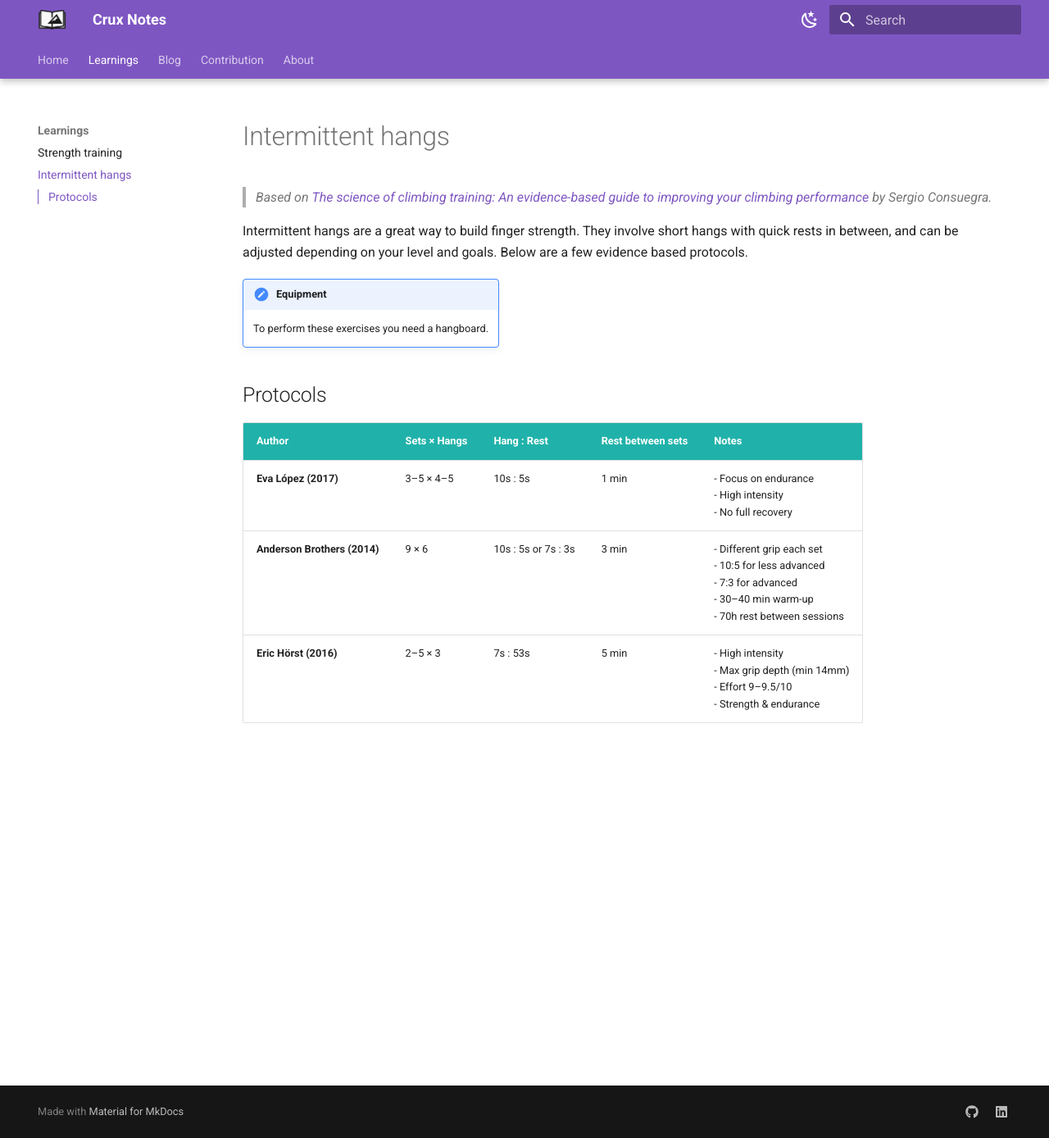
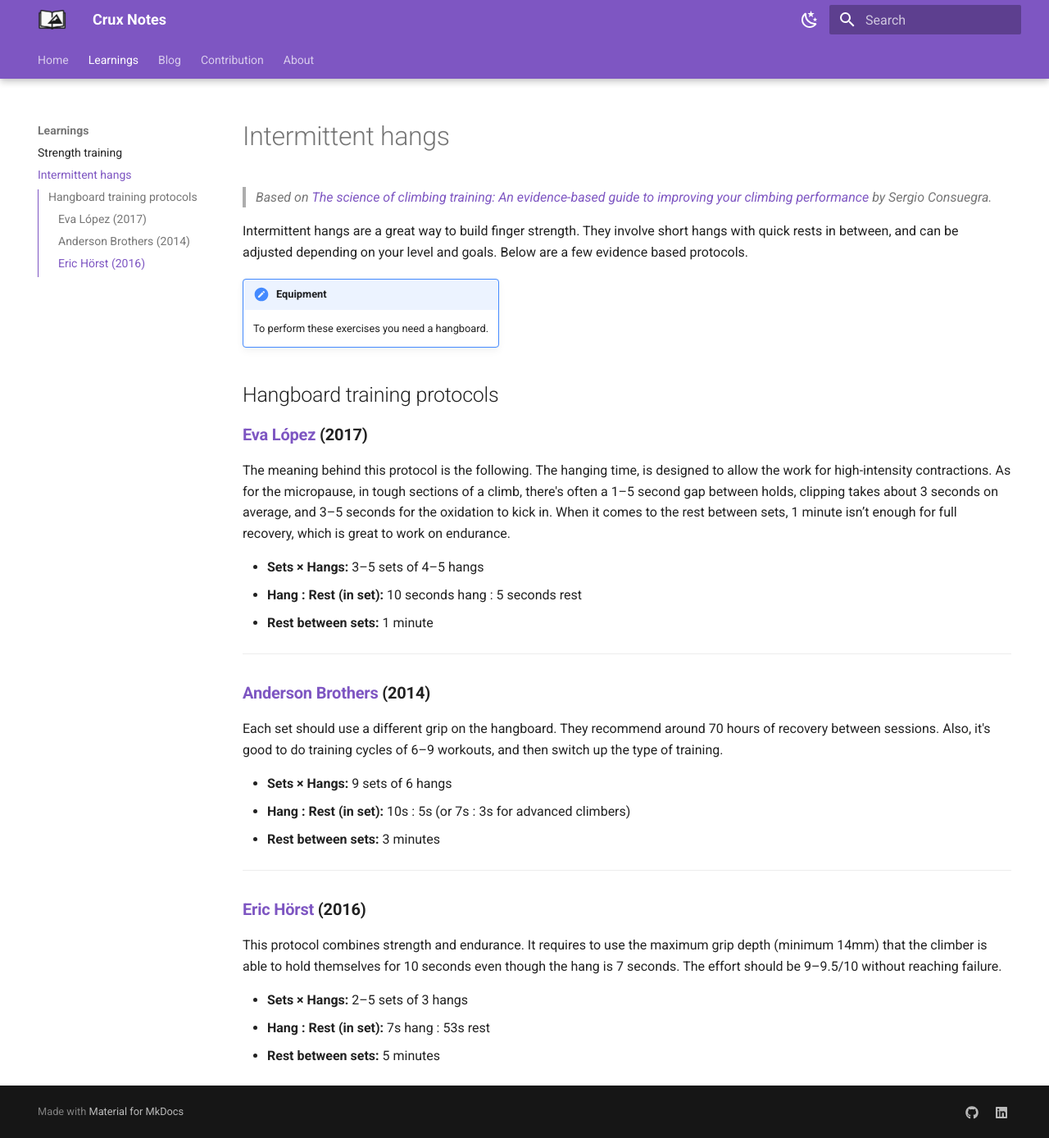
Before and after one commit to tsolakoua/cruxnotes, an MkDocs documentation site: the page built from docs/intermittent-hangs.md, in a window 1280 px wide and 1388 px high. Shown: the whole window at 82% size. Built offline with MkDocs 1.6.1 and Material for MkDocs 9.7.7, drawn with Linux system fonts in a browser that asks for light colours.

Commit message:
update hangboard training

```diff
--- a/docs/intermittent-hangs.md
+++ b/docs/intermittent-hangs.md
@@ -8,11 +8,31 @@ Intermittent hangs are a great way to build finger strength. They involve short
     To perform these exercises you need a hangboard.
 
 
+## Hangboard training protocols
 
-## Protocols
+### **[Eva López](https://www.instagram.com/eva_lopez_rivera/) (2017)**
 
-| Author                     | Sets × Hangs | Hang : Rest         | Rest between sets | Notes                                                        |
-| -------------------------- | ------------ | ------------------- | ----------------- | ------------------------------------------------------------ |
-| **Eva López (2017)**       | 3–5 × 4–5    | 10s : 5s            | 1 min             | - Focus on endurance<br>- High intensity<br>- No full recovery |
-| **Anderson Brothers (2014)** | 9 × 6      | 10s : 5s or 7s : 3s | 3 min             | - Different grip each set<br>- 10:5 for less advanced<br>- 7:3 for advanced<br>- 30–40 min warm-up<br>- 70h rest between sessions |
-| **Eric Hörst (2016)**      | 2–5 × 3      | 7s : 53s            | 5 min             | - High intensity<br>- Max grip depth (min 14mm)<br>- Effort 9–9.5/10<br>- Strength & endurance |
+The meaning behind this protocol is the following. The hanging time, is designed to allow the work for high-intensity contractions. As for the micropause, in tough sections of a climb, there's often a 1–5 second gap between holds, clipping takes about 3 seconds on average, and 3–5 seconds for the oxidation to kick in. When it comes to the rest between sets, 1 minute isn’t enough for full recovery, which is great to work on endurance.
+
+* **Sets × Hangs:** 3–5 sets of 4–5 hangs
+* **Hang : Rest (in set):** 10 seconds hang : 5 seconds rest
+* **Rest between sets:** 1 minute
+
+---
+
+### **[Anderson Brothers](https://rockclimberstrainingmanual.com/) (2014)**
+
+Each set should use a different grip on the hangboard. They recommend around 70 hours of recovery between sessions. Also, it's good to do training cycles of 6–9 workouts, and then switch up the type of training.
+
+* **Sets × Hangs:** 9 sets of 6 hangs
+* **Hang : Rest (in set):** 10s : 5s (or 7s : 3s for advanced climbers)
+* **Rest between sets:** 3 minutes
+---
+
+### **[Eric Hörst](https://trainingforclimbing.com/) (2016)**
+
+This protocol combines strength and endurance. It requires to use the maximum grip depth (minimum 14mm) that the climber is able to hold themselves for 10 seconds even though the hang is 7 seconds. The effort should be 9–9.5/10 without reaching failure.
+
+* **Sets × Hangs:** 2–5 sets of 3 hangs
+* **Hang : Rest (in set):** 7s hang : 53s rest
+* **Rest between sets:** 5 minutes
```
Also changed, not shown: docs/strength.md (+2 -2 lines).
